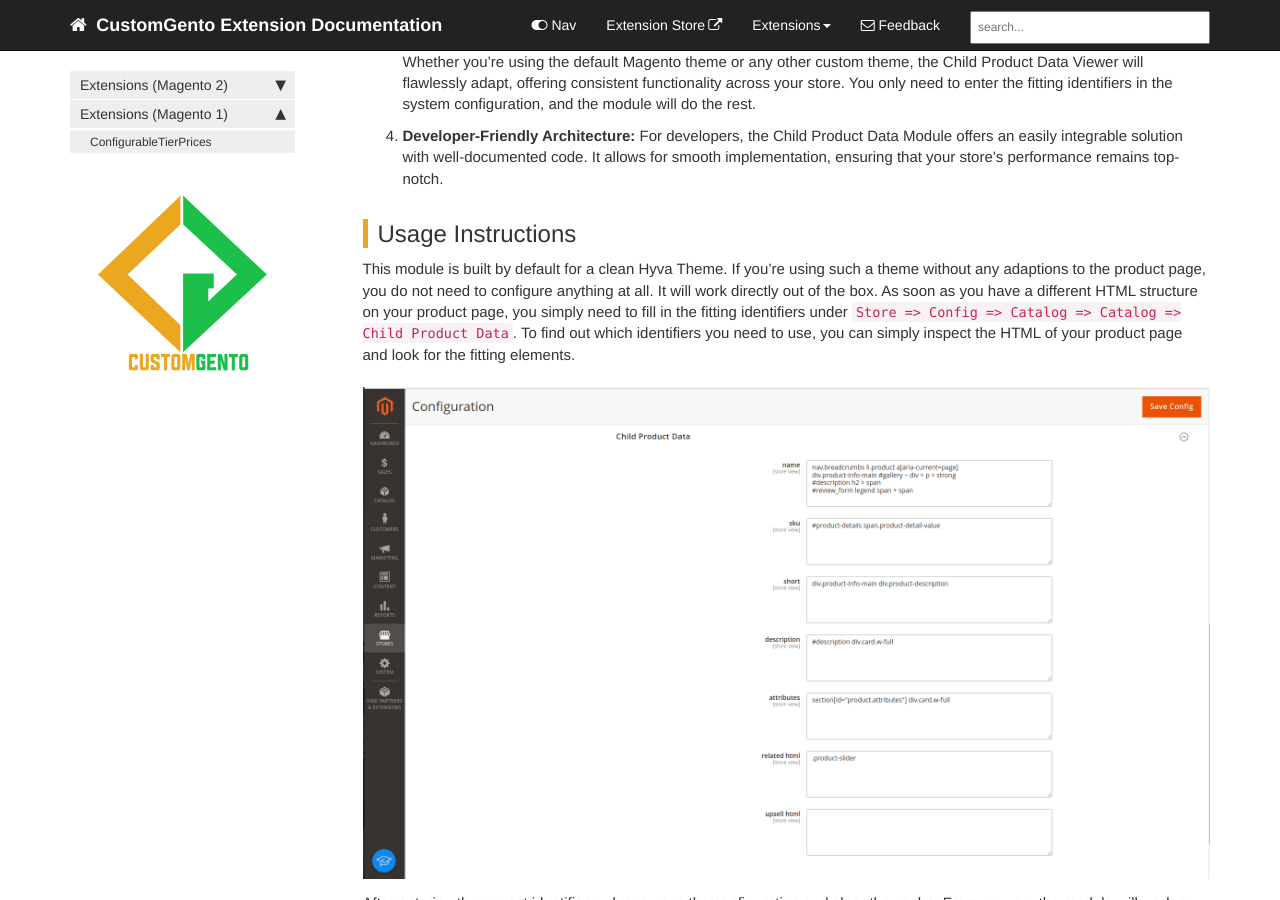
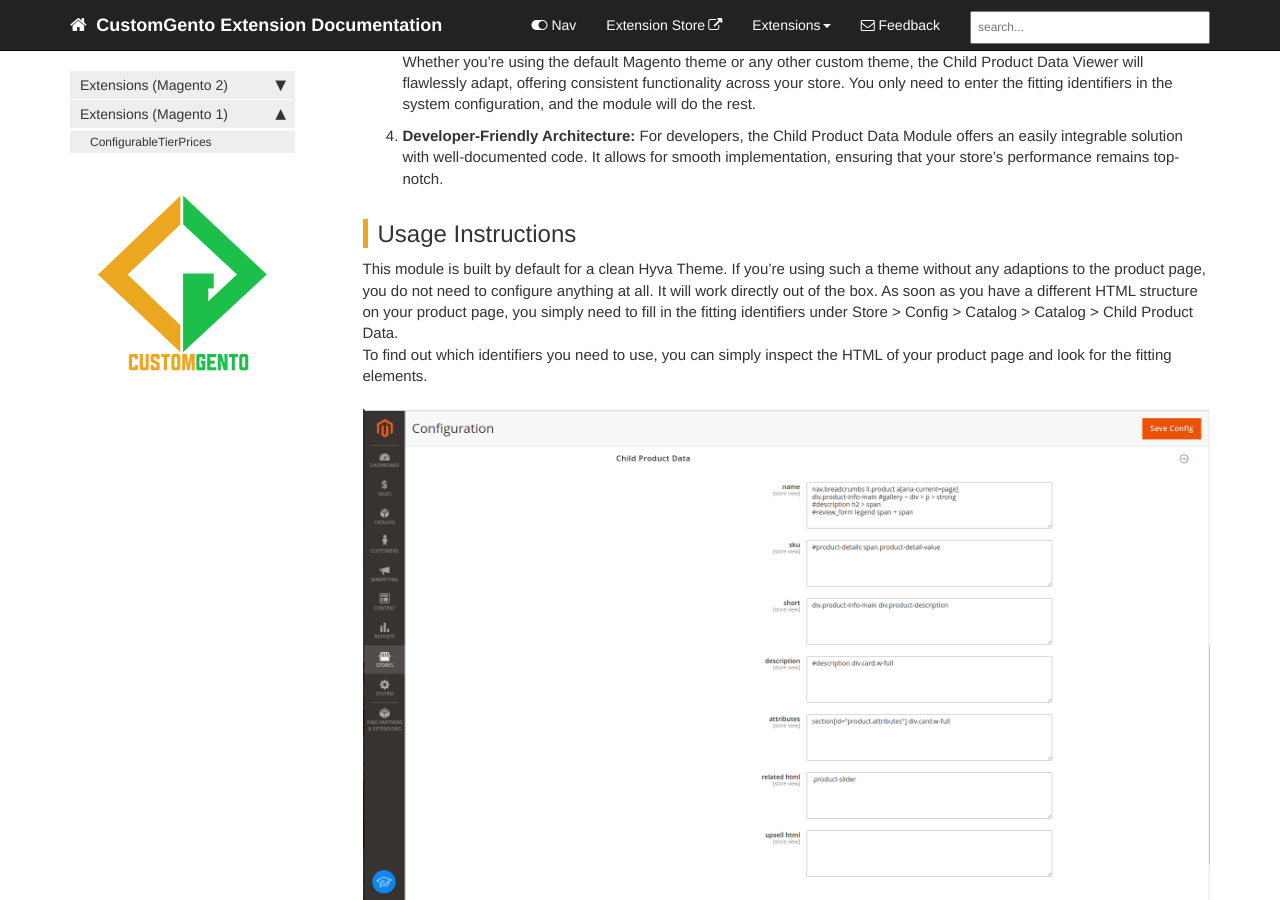
Before and after one commit to customgento/docs, a Jekyll site: the page built from pages/child-product-data-module.md, in a window 1280 px wide and 900 px high, scrolled down 819 px. Built offline with Jekyll 4.4.1, drawn with Linux system fonts in a browser that asks for light colours; comment, search, counter and statistics services are not loaded.

Commit message:
Use prettier path
Co-authored-by: Irina Smidt <82020146+Irinina@users.noreply.github.com>

```diff
--- a/pages/child-product-data-module.md
+++ b/pages/child-product-data-module.md
@@ -27,7 +27,7 @@ On a configurable product page, you usually only see the attribute data of the c
 This module is built by default for a clean Hyva Theme.
 If you're using such a theme without any adaptions to the product page, you do not need to configure anything at all.
 It will work directly out of the box.
-As soon as you have a different HTML structure on your product page, you simply need to fill in the fitting identifiers under `Store => Config => Catalog => Catalog => Child Product Data`.
+As soon as you have a different HTML structure on your product page, you simply need to fill in the fitting identifiers under Store > Config > Catalog > Catalog > Child Product Data.
 To find out which identifiers you need to use, you can simply inspect the HTML of your product page and look for the fitting elements.
 
 ![Settings configuration]({{ "images/child-product-data/child-product-data-settings-fields.png" }} "Settings configuration")
```
